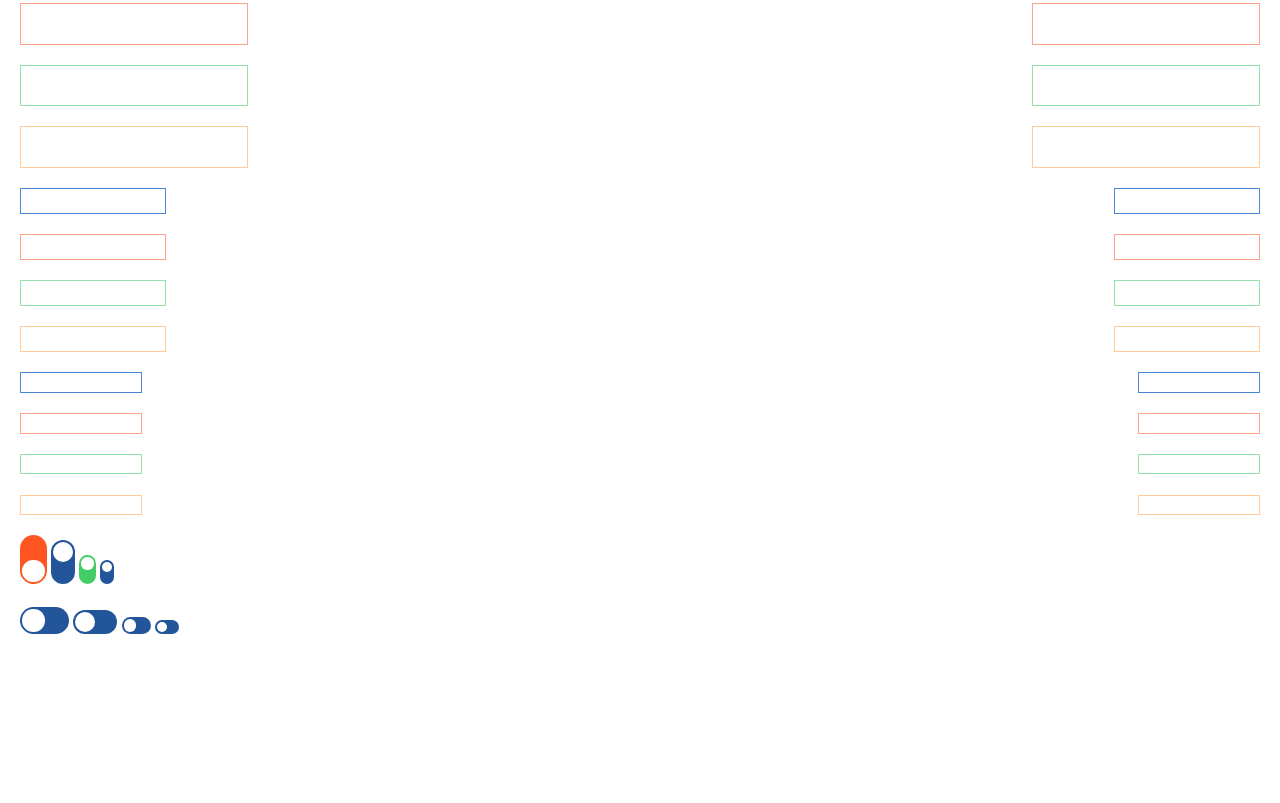
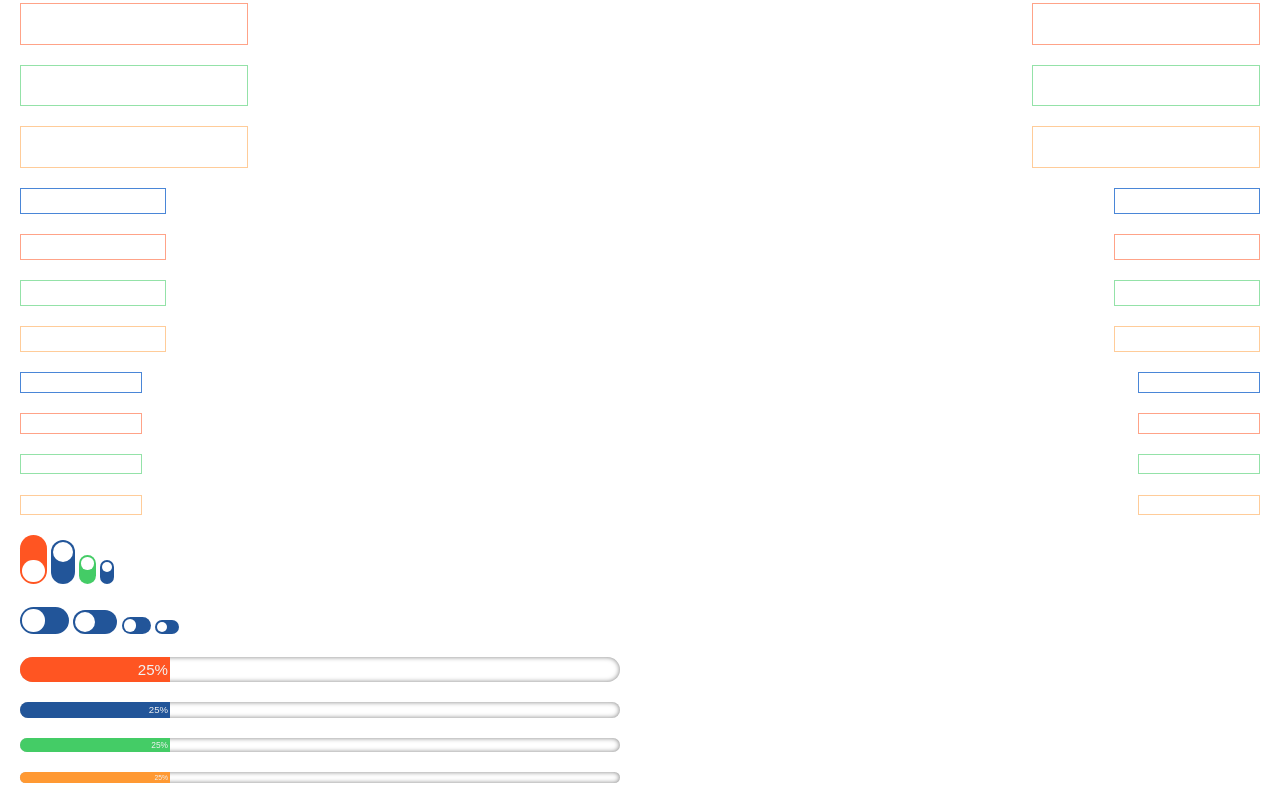
Before and after one commit to suhdev/oasis-framework, a plain HTML site: page public/index.html in a window 1280 px wide. Shown: the part 594-1397 px from the top of the page. Before the commit the page ends 1251 px from the top, so only its background shows below. Drawn offline with Linux system fonts and the light colour scheme; a web font is replaced by a local one.

Commit message:
Adds progressbar component

```diff
--- a/public/index.html
+++ b/public/index.html
@@ -157,6 +157,37 @@
       </div>
     </div>
 
+    <div class="section">
+
+      <div class="of-progressbar lg danger">
+          <div class="of-inner-wrapper" style="width:25%;">
+            <div class="of-progress-label"><div>25%</div></div>
+          </div>
+      </div>
+    </div>
+    <div class="section">
+      <div class="of-progressbar">
+          <div class="of-inner-wrapper" style="width:25%;">
+            <div class="of-progress-label"><div>25%</div></div>
+          </div>
+      </div>
+    </div>
+    <div class="section">
+      <div class="of-progressbar sm success">
+          <div class="of-inner-wrapper" style="width:25%;">
+            <div class="of-progress-label"><div>25%</div></div>
+          </div>
+      </div>
+    </div>
+    <div class="section">
+      <div class="of-progressbar xs info">
+          <div class="of-inner-wrapper" style="width:25%;">
+            <div class="of-progress-label"><div>25%</div></div>
+          </div>
+      </div>
+
+    </div>
+
 
 
   </div>
--- a/sass/components/_progressbar.scss
+++ b/sass/components/_progressbar.scss
@@ -1,15 +1,68 @@
+$progressbar-default-height:1em !default;
+$progressbar-label-width:50px;
 .of-progressbar{
 	@extend %box;
+	@extend %no-text-select;
 	position:relative;
-	height:1em;
+	height:$progressbar-default-height;
 	width:100%;
+	-webkit-box-shadow: inset 0px 0px 5px 0px rgba(0,0,0,0.5);
+	box-shadow: inset 0px 0px 5px 0px rgba(0,0,0,0.5);
+	-webkit-border-radius: $progressbar-default-height/2;
+	-moz-border-radius: $progressbar-default-height/2;
+	-ms-border-radius: $progressbar-default-height/2;
+	-o-border-radius: $progressbar-default-height/2;
+	border-radius: $progressbar-default-height/2;
 
 	.of-inner-wrapper{
 		@extend %box;
 		position:absolute;
+		background-color: $base-color-primary;
+		-webkit-border-radius: $progressbar-default-height/2 0px 0px $progressbar-default-height/2;
+		-moz-border-radius: $progressbar-default-height/2 0px 0px $progressbar-default-height/2;
+		-ms-border-radius: $progressbar-default-height/2 0px 0px $progressbar-default-height/2;
+		-o-border-radius: $progressbar-default-height/2 0px 0px $progressbar-default-height/2;
+		border-radius: $progressbar-default-height/2 0px 0px $progressbar-default-height/2;
 		left:0px;
 		top:0px;
 		height:100%;
 		width:0px;
 	}
+
+	.of-progress-label{
+		@extend %box;
+		position:absolute;
+		left:100%;
+		margin-left:-($progressbar-label-width);
+		top:0px;
+		height:100%;
+		// font-size:0.8em;
+		line-height:100%;
+		color:white;
+		text-align:center;
+		width:$progressbar-label-width;
+		color:darken(white,5%);
+		text-align:right;
+		padding-right:2px;
+	}
+
+	.of-progress-label > *{
+		line-height:inherit;
+		display:block;
+		font-size:0.6em;
+	}
+
+	@each $type in $control-size-types {
+		$idx:index($control-size-types,$type);
+		&.#{$type} {
+			font-size:nth($control-sizes,$idx)*1.4;
+		}
+	}
+
+	@each $type in $control-types {
+		$idx:index($control-types,$type);
+		&.#{$type} .of-inner-wrapper {
+			background-color: nth($control-colors,$idx);
+		}
+	}
 }
--- a/sass/screen.scss
+++ b/sass/screen.scss
@@ -9,6 +9,7 @@
 @import "components/button";
 @import "components/input";
 @import "components/switch";
+@import "components/progressbar";
 @import url(http://fonts.googleapis.com/earlyaccess/droidarabickufi.css);
 
 $document-direction:left !default;
```
Also changed, not shown: public/css/screen.css, 2 other files.
